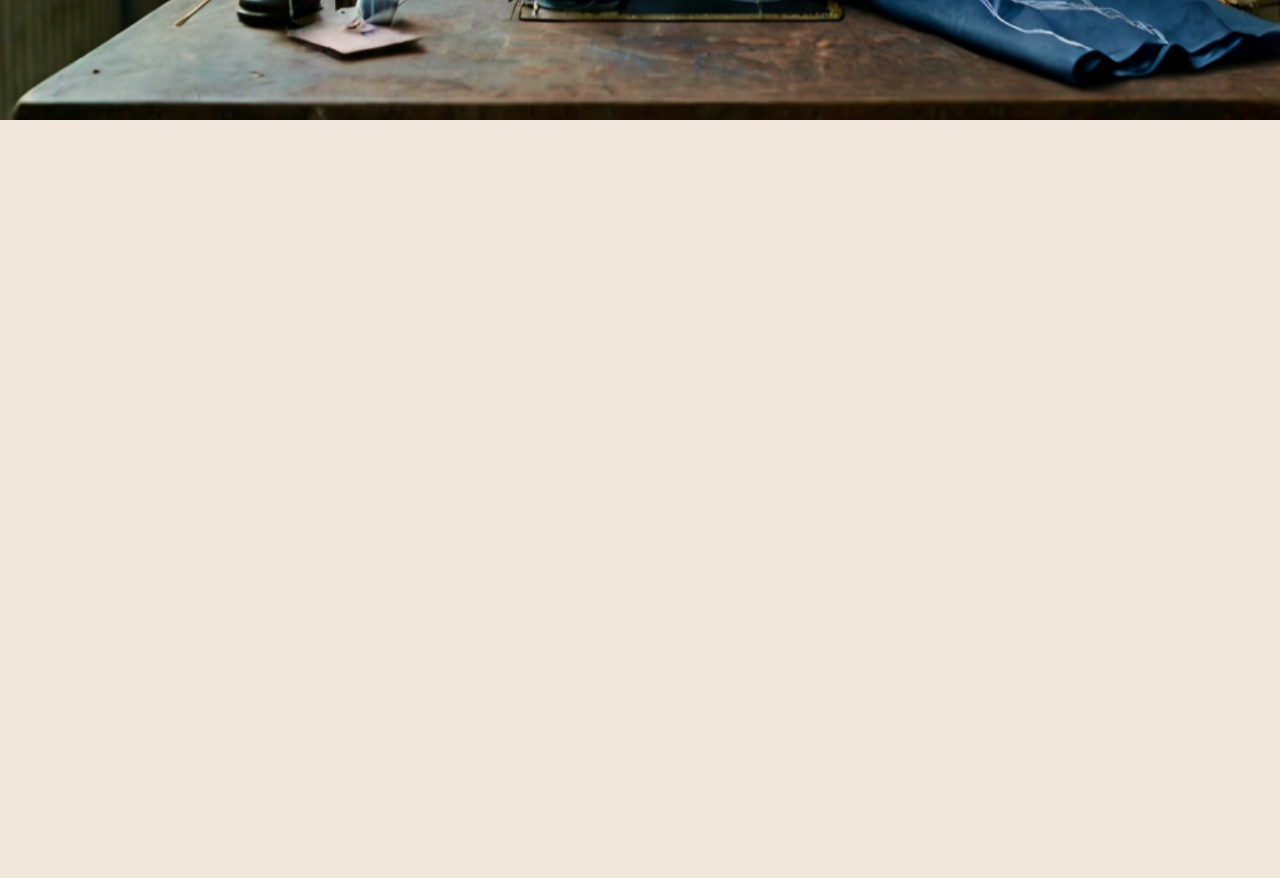
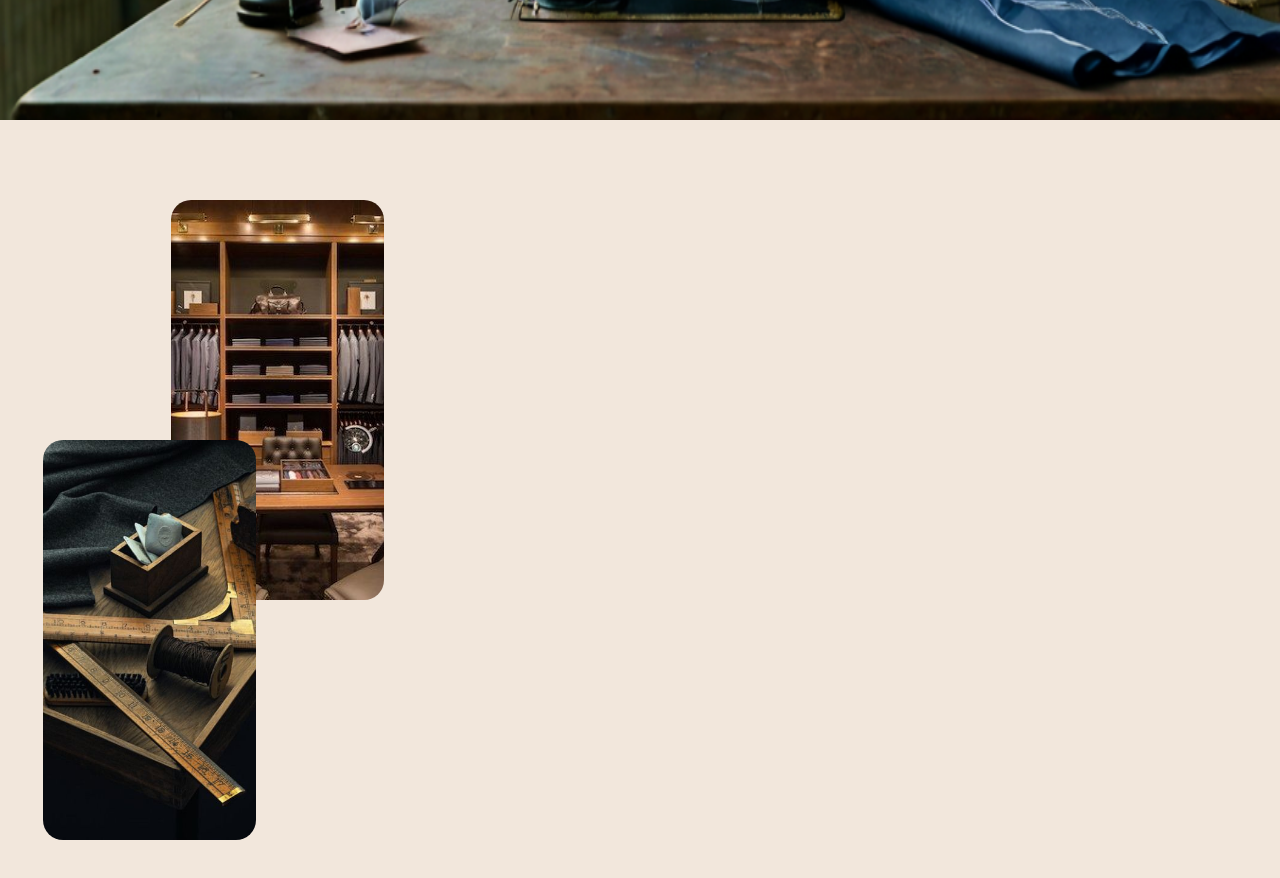
Before and after one commit to gbejoy/Masters_of_tailoring, a React (Vite) app in the folder vite-project/: page / in a window 1280 px wide. Shown: the part 680-1558 px from the top of the page. Built offline with nearby package versions, Linux system fonts and the light colour scheme.

Commit message:
About section 1

```diff
--- a/vite-project/src/App.jsx
+++ b/vite-project/src/App.jsx
@@ -1,6 +1,6 @@
 import React, { useState } from "react";
 import LandingPage from "./Components/LandingPage";
-import About from "./Components/About";
+import About from "./Components/About.jsx";
 
 function App()
 {
--- a/vite-project/src/Components/About.jsx
+++ b/vite-project/src/Components/About.jsx
@@ -1,8 +1,32 @@
+import TailorShop from "../assets/tailor_shop.jpg"
+import TailorEquip from "../assets/tools_tailor.jpg"
+
 export default function About()
 {
     return (
-        <section id="about" className="w-full h-svh bg-[#F2E7DC]">
+        <section id="about" className="w-full h-svh bg-[#F2E7DC] flex flex-col md:flex-row items-center justify-center">
+            <div className="w-full md:w-1/3 h-full flex justify-center items-center">
+                <div className="w-full h-full">
+                    <div className="relative w-full h-full flex flex-row items-center justify-center">
+                        <div className="relative w-full h-full">
 
+                            <div className="min-h-[10rem] w-[50%] h-[35%] md:w-[50%] md:h-[25%] lg:h-[35%] xl:h-1/2 object-fill absolute top-[15%] md:top-[20%] lg:top-[10%] left-[40%]">
+                                <img src={TailorShop} alt="Tailor shop" className="w-full h-full rounded-[20px] object-cover"/>
+                            </div>
+
+                            <div className="min-h-[10rem] w-[50%] h-[35%] md:w-[50%] md:h-[25%] lg:h-[35%] xl:h-1/2 object-fill absolute top-[40%] left-[10%]">
+                                <img src={TailorEquip} alt="Tailor tools" className="w-full h-full rounded-[20px] object-cover"/>
+                            </div>
+                        </div>
+                    </div>
+
+                </div>
+
+                </div>
+                <div className="w-full md:w-2/3 h-full">
+                    {/* Add content here */}
+                </div>
         </section>
+
     )
 }
--- a/vite-project/src/Components/Header.jsx
+++ b/vite-project/src/Components/Header.jsx
@@ -22,8 +22,8 @@ function Header({ isLogged })
             <div>
                 <button className={`md:hidden ${styles.menuButton} ${isHamClicked ? styles.active : ''}`} onClick={handleClickShow}>
                     <div className={`${styles.menuIcon}`}></div>
-                    <Navbar isClicked={isHamClicked} isLogged={isLogged} />
                 </button>
+                <Navbar isClicked={isHamClicked} isLogged={isLogged} />
             </div>
 
 
```
